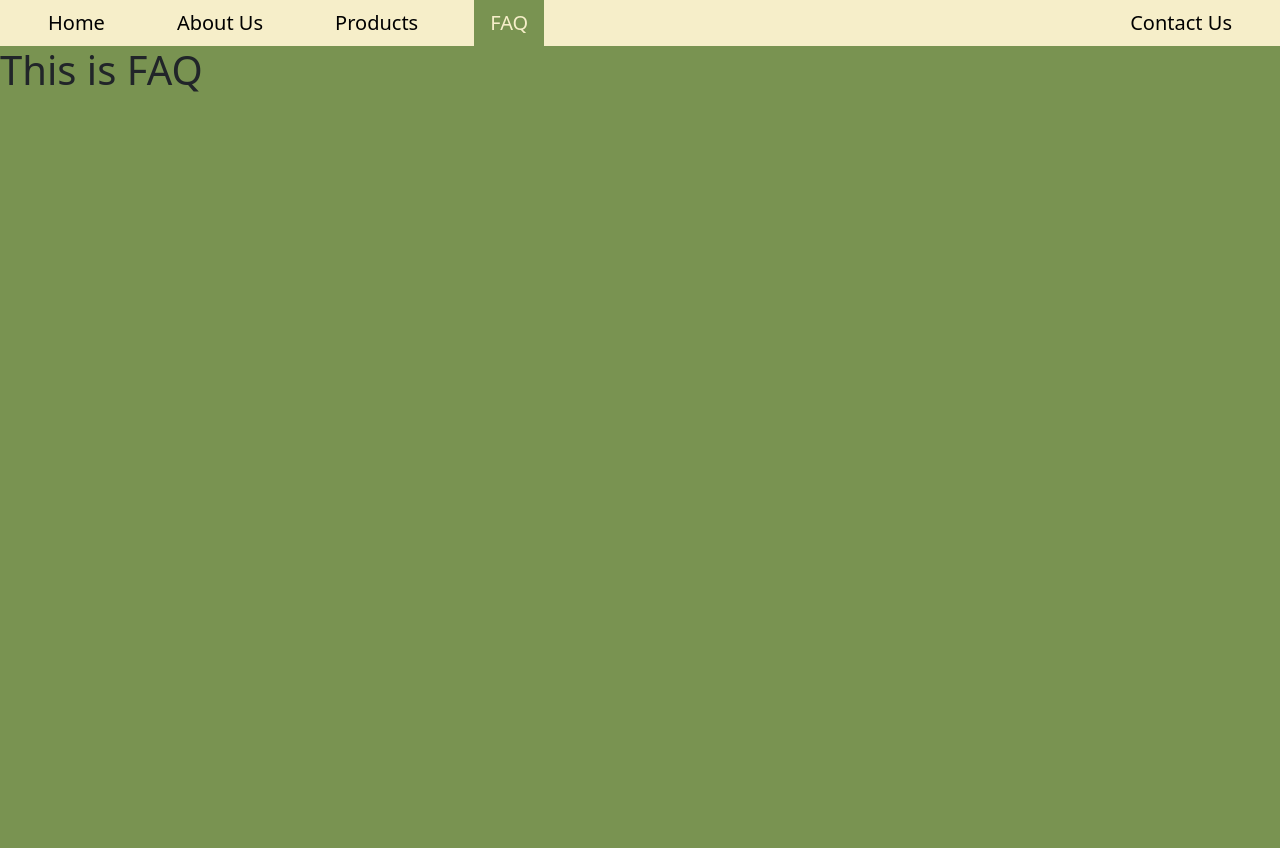
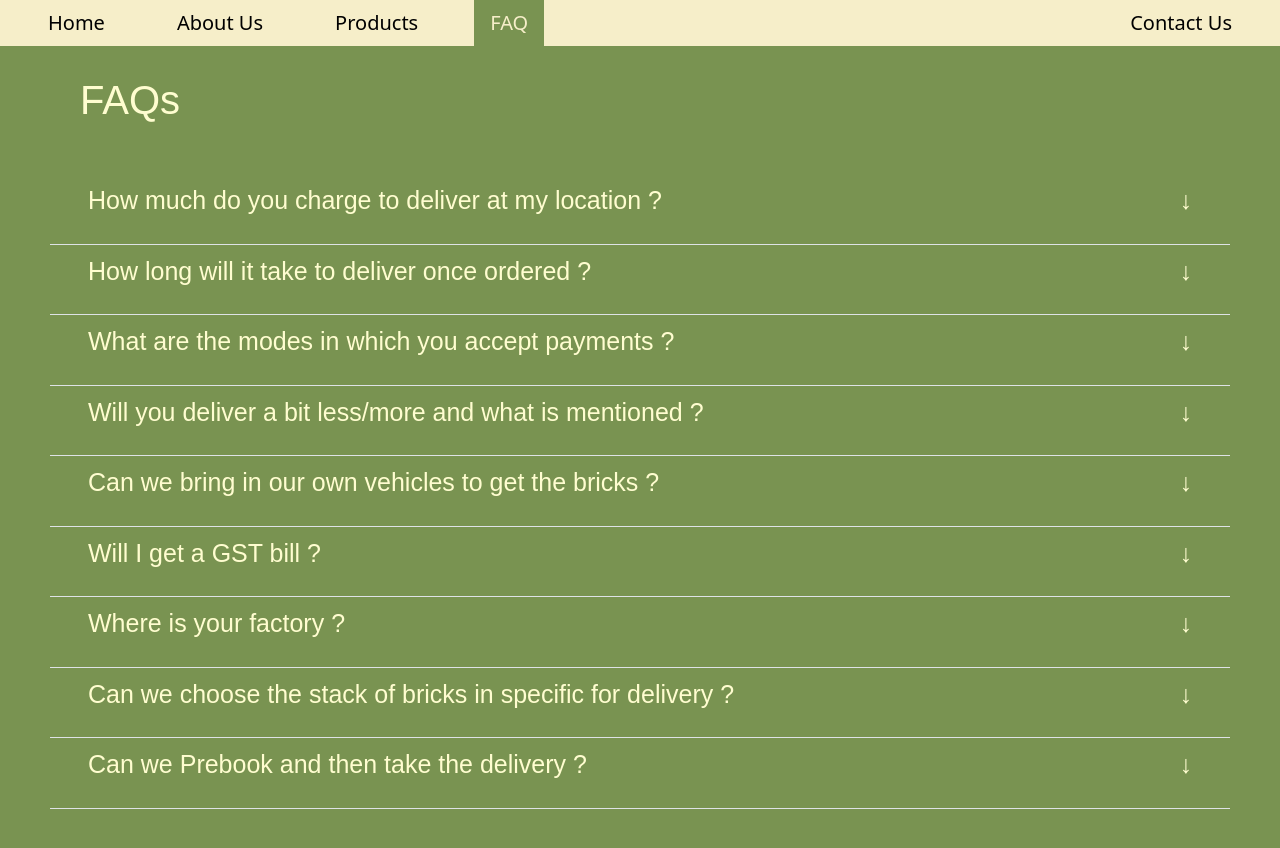
Before and after one commit to Tejasakumar/sacb, a React (Create React App) app in the folder my-app/: page /faq in a window 1280 px wide. Shown: the top 848 px of the page. Before the commit the page ends 800 px from the top, so only its background shows below. Built offline with nearby package versions, Linux system fonts and the light colour scheme.

Commit message:
completed FAQ

```diff
--- /dev/null
+++ b/my-app/src/components/FAQ.js
@@ -0,0 +1,21 @@
+import React, { useState } from 'react'
+import "./Faqstyle.css"
+function FAQ(Params) {
+	const [show, setshow] = useState(true)
+	const func = () => {
+		setshow(!show)
+	}
+  return (
+		<div>
+			<p onClick={func} className="Faqquestion">
+				<span >{Params.question}</span>
+				<span>↓</span>
+			</p>
+			<p hidden={show} className="Faqanswer">
+				&emsp; {Params.children}
+			</p>
+		</div>
+	);
+}
+
+export default FAQ
--- /dev/null
+++ b/my-app/src/components/Faqstyle.css
@@ -0,0 +1,25 @@
+.Faqquestion{
+  color: #FFFDD0;
+  font-family: "Exo 2", sans-serif;
+  font-optical-sizing: auto;
+  font-weight: 100;
+  font-style: normal;
+    font-size: 25px;
+    padding-left: 30px;
+    padding-right: 30px;
+    display: flex !important;
+    justify-content: space-between !important;
+    cursor: pointer;
+
+}
+
+.Faqanswer{
+
+  color: #FFFDD0;
+  font-family: "Exo 2", sans-serif;
+  font-optical-sizing: auto;
+  font-weight: 100;
+  font-style: normal;
+   font-size: 20px;
+    padding-left: 30px;
+}
--- a/my-app/src/pages/Faq.js
+++ b/my-app/src/pages/Faq.js
@@ -1,14 +1,51 @@
 import React from 'react'
 import NavBar from '../components/Navbar'
+import "./faqstyle.css"
+import FAQ from '../components/FAQ';
+
 function Faq() {
+	const questions = [
+		"How much do you charge to deliver at my location ?",
+		"How long will it take to deliver once ordered ?",
+		"What are the modes in which you accept payments ?",
+		"Will you deliver a bit less/more and what is mentioned ?",
+		"Can we bring in our own vehicles to get the bricks ?",
+		"Will I get a GST bill ?",
+		"Where is your factory ?",
+		"Can we choose the stack of bricks in specific for delivery ?",
+		"Can we Prebook and then take the delivery ?",
+	];
+	const answers = [
+		"It depends on delivery location and even on the brick and is proportional to the size of the brick. ",
+		"The very same day or by the next day if its in stock else will have to wait till they are made and cured. ",
+		"Cash , UPI , and Back transfers.",
+		"It depends on how much more/less you want and on the bricks generally ±  20 to 30 can be sent in a load. ",
+		"Yes and its preferred to bring loaders also along with you ",
+		"Yes",
+		"Please do check our Contact Us page.",
+		"Yes.",
+		"Yes."
+
+	];
   return (
-    <div>
-
-          <NavBar init='4' />
-          <h1>This is FAQ</h1>
-
-    </div>
-  )
+		<div>
+			<NavBar init="4" />
+			<h1 className="myheading">&emsp;&emsp;FAQs</h1>
+			<div className="mytable">
+				<table className="table">
+				  <tbody>
+					  {questions.map((val, index) => (
+						<tr>
+							<td>
+								<FAQ question={val}>{answers[index]} </FAQ>
+							</td>
+						</tr>
+					  ))}
+					</tbody>
+				</table>
+			</div>
+		</div>
+	);
 }
 
 export default Faq
--- a/my-app/src/pages/Products.js
+++ b/my-app/src/pages/Products.js
@@ -122,7 +122,7 @@ function Products() {
 									<p>&emsp;&emsp;Height = 15 inches</p>
 									<br />
 									<h6>&emsp;Weight ~50 Kg</h6>
-									<h6>&emsp;Price per brick 450 Rupees</h6>
+									<h6>&emsp;Price per ring 450 Rupees</h6>
 								</div>
 							</div>
 						</ProductCard>
--- a/my-app/src/pages/contactstyle.css
+++ b/my-app/src/pages/contactstyle.css
@@ -3,7 +3,7 @@ body {
 }
 
 .myheading{
-  text-align:center;
+  text-align: center;
   margin-top : 30px;
   color: #FFFDD0;
   font-family: "Exo 2", sans-serif;
--- /dev/null
+++ b/my-app/src/pages/faqstyle.css
@@ -0,0 +1,31 @@
+.myheading{
+  text-align:left !important;
+  margin-top : 30px;
+  color: #FFFDD0;
+  font-family: "Exo 2", sans-serif;
+  font-optical-sizing: auto;
+  font-weight: 100;
+  font-style: normal;
+  animation: slideIn 1s ease-out;
+
+}
+@keyframes slideIn {
+  from {
+    transform: translateY(-100%);
+    opacity: 0;
+  }
+  to {
+    transform: translateY(0);
+    opacity: 1;
+  }
+
+}
+
+.mytable{
+    margin :50px;
+    height: 80%;
+}
+
+td{
+  background-color: #799351 !important;
+}
```
Also changed, not shown: my-app/src/pages/ContactUs.js (+4 -4 lines).
